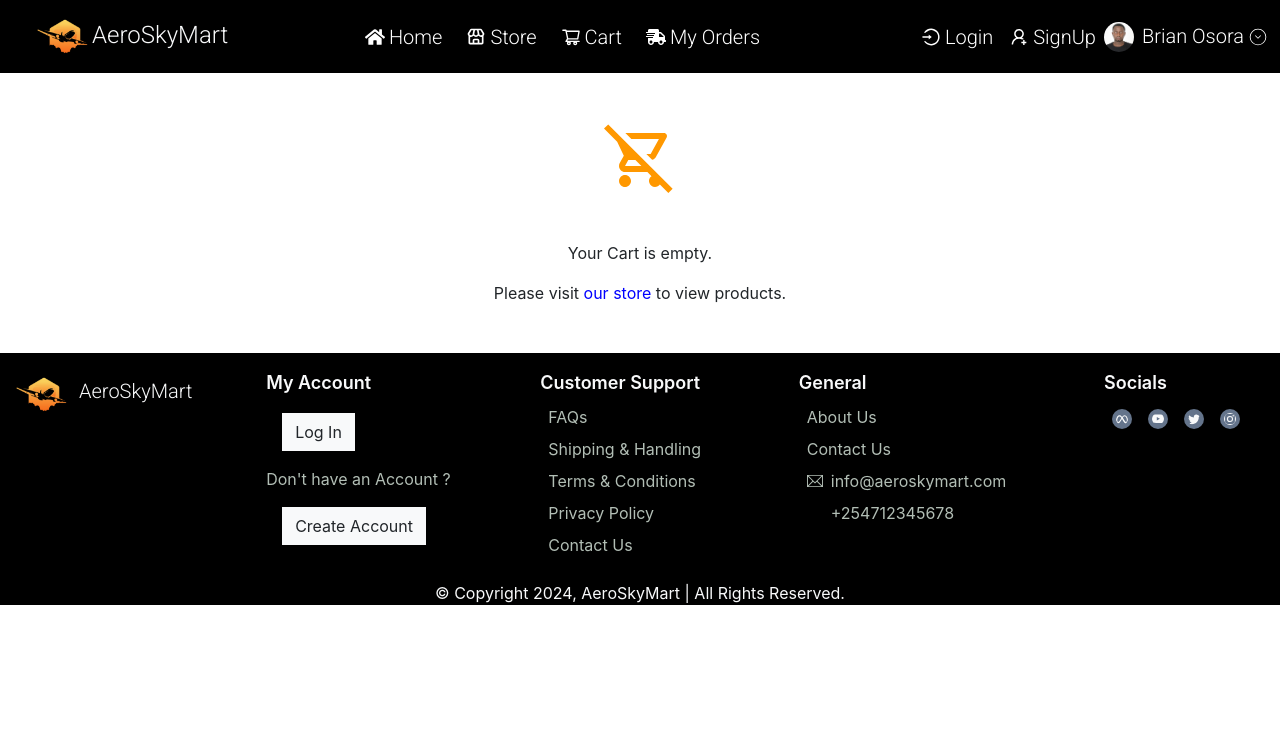
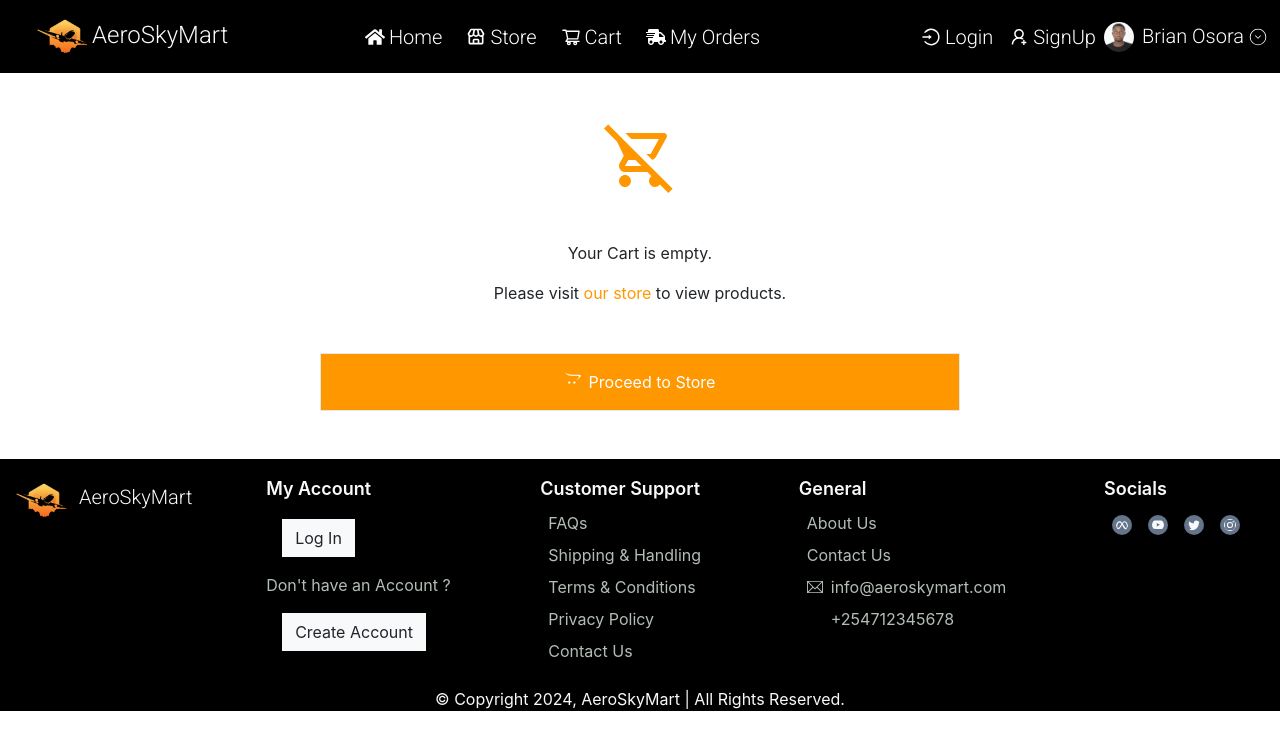
Before and after one commit to Osorabrian/AeroSkyMart, a React (Create React App) app: page /cart in a window 1280 px wide. Shown: the top 750 px of the page. Built offline with nearby package versions, Linux system fonts and the light colour scheme; some icons are missing.

Commit message:
add button to redirect to store in my cart component

```diff
--- a/src/Components/Cart/Cart.js
+++ b/src/Components/Cart/Cart.js
@@ -1,6 +1,7 @@
 import { React, useState } from "react";
 import {Link, NavLink} from 'react-router-dom'
 import CartItem from "./CartItem";
+import { FaOpencart } from "react-icons/fa";
 import { MdOutlineRemoveShoppingCart } from "react-icons/md";
 import './cart.css'
 
@@ -16,8 +17,13 @@ export default function Cart(){
                     <MdOutlineRemoveShoppingCart className="mx-auto my-5 text-7xl text-[#ff9800]"/>
                     <p className="my-3">Your Cart is empty.</p>
                     <p className="my-3 flex-wrap">Please visit
-                        <Link to={'/store'} className={'text-[rgb(0,0,255)]'}> our store </Link>
+                        <Link to={'/store'} className={'text-[#ff9800]'}> our store </Link>
                     to view products.</p>
+
+                    <Link className='mx-auto justify-center flex border-1 bg-[#ff9800] rounded-none mt-5 mb-5 text-[white] p-3 w-6/12' to={'/store'}>
+                        <FaOpencart className='me-2'/>
+                        Proceed to Store
+                    </Link>
                 </div>
             )}
             {cartItems.length > 0 && (
```
